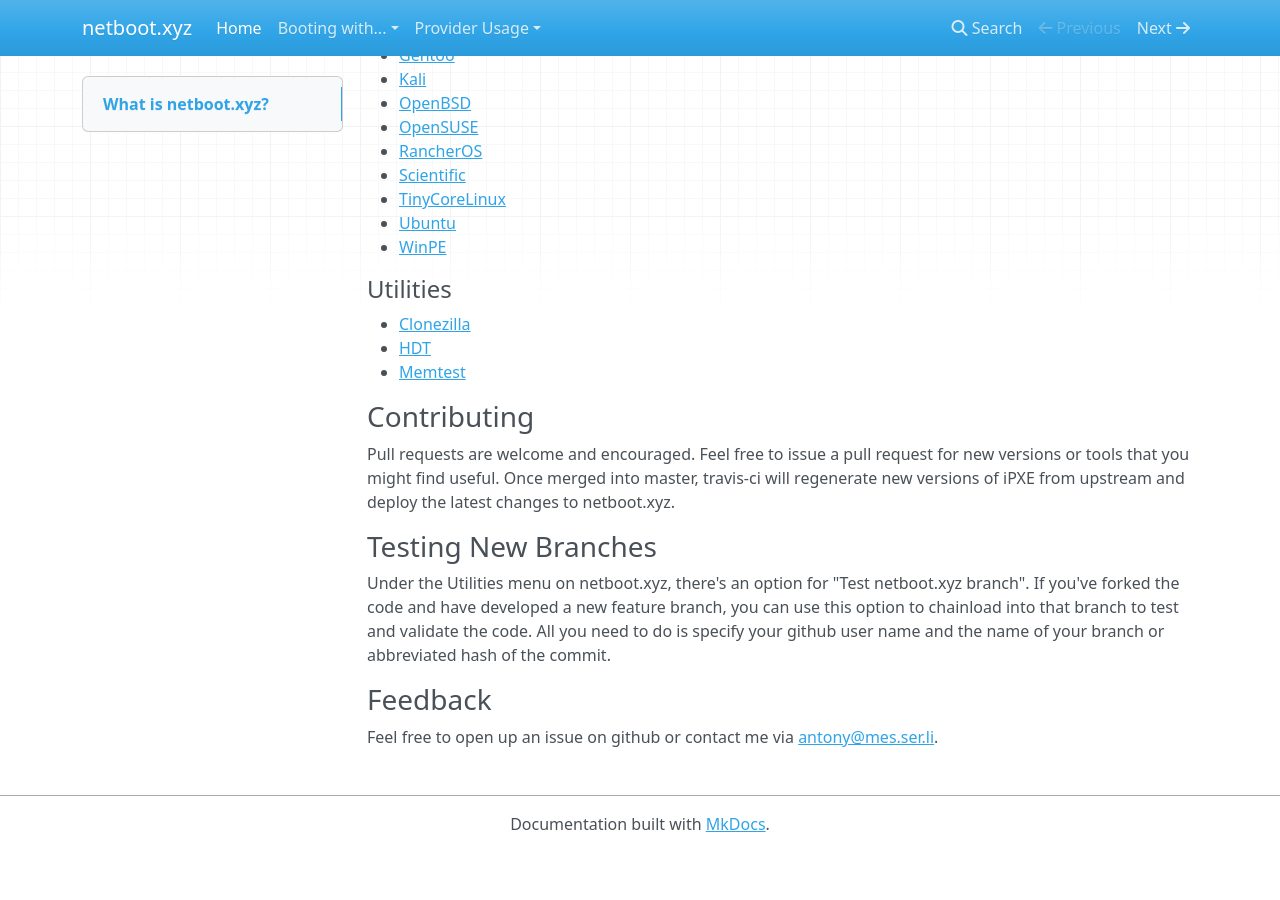
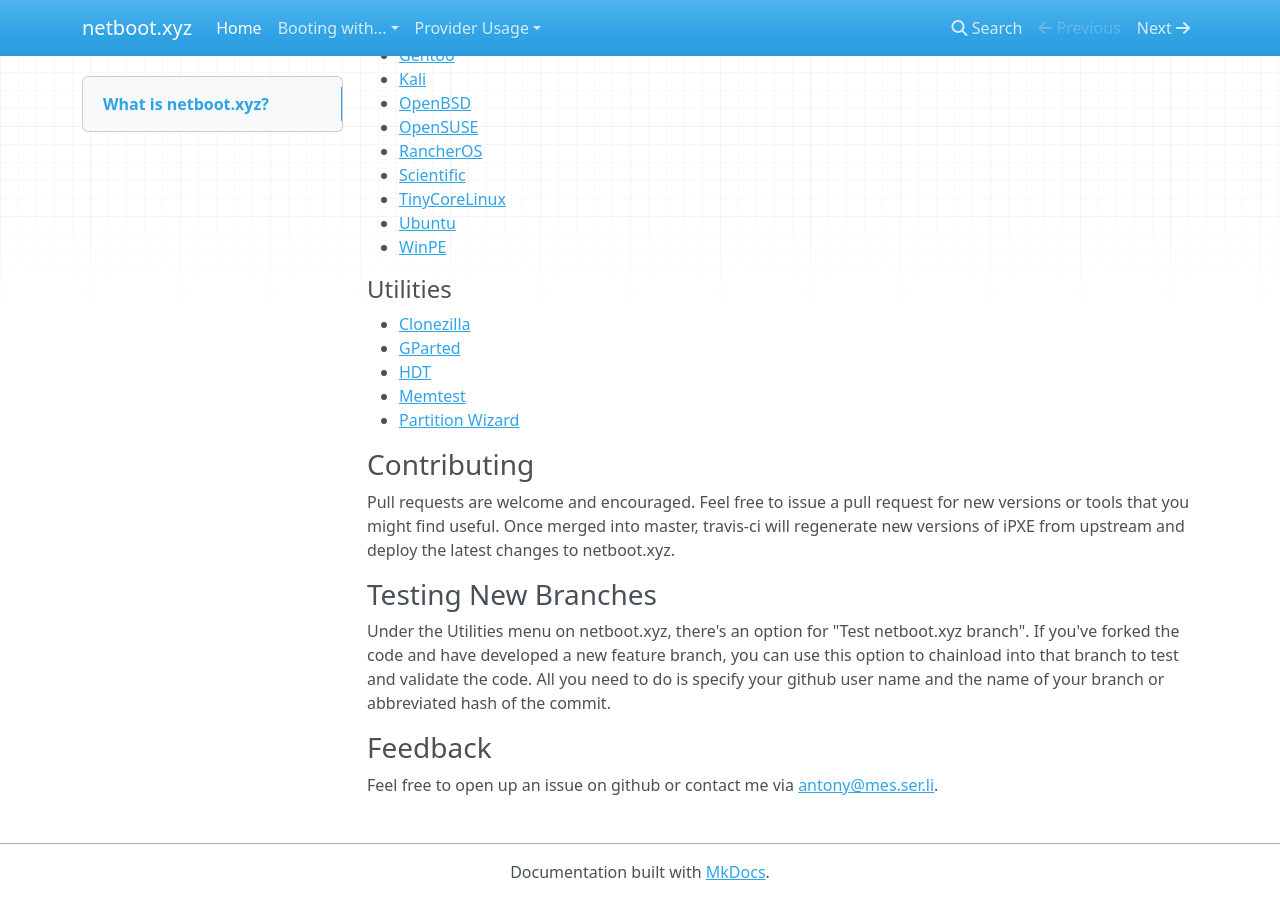
Before and after one commit to netbootxyz/netboot.xyz, an MkDocs documentation site: the page built from docs/index.md, in a window 1280 px wide and 900 px high, scrolled down 1695 px. Built offline with MkDocs 1.6.1, drawn with Linux system fonts in a browser that asks for light colours; nearby versions of some CDN libraries; old or Windows-style settings are respelled for this version of MkDocs; before the commit the page ends 2547 px from its top, so only the background shows below that.

```diff
--- a/docs/index.md
+++ b/docs/index.md
@@ -75,8 +75,10 @@ where sdX is your usb drive.  Substitute /dev/sdX for /dev/fd0 in the case of us
 #### Utilities
 
 * [Clonezilla](http://www.clonezilla.org/)
+* [GParted](http://gparted.org)
 * [HDT](http://www.hdt-project.org/)
 * [Memtest](http://www.memtest.org/)
+* [Partition Wizard](http://www.partitionwizard.com)
 
 ### Contributing
 
```
Also changed, not shown: README.md (+2 -0 lines).
